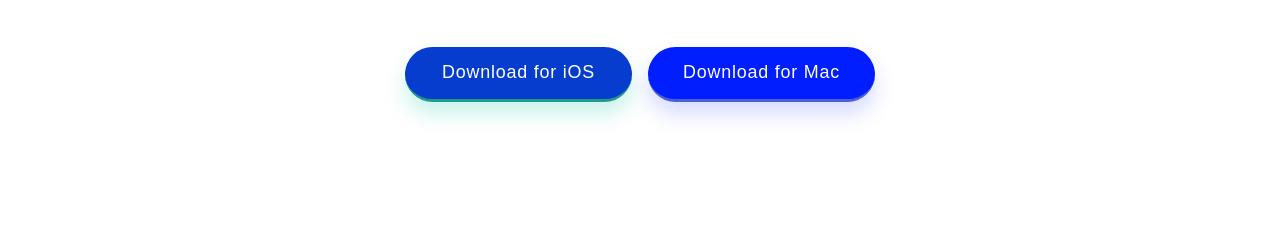
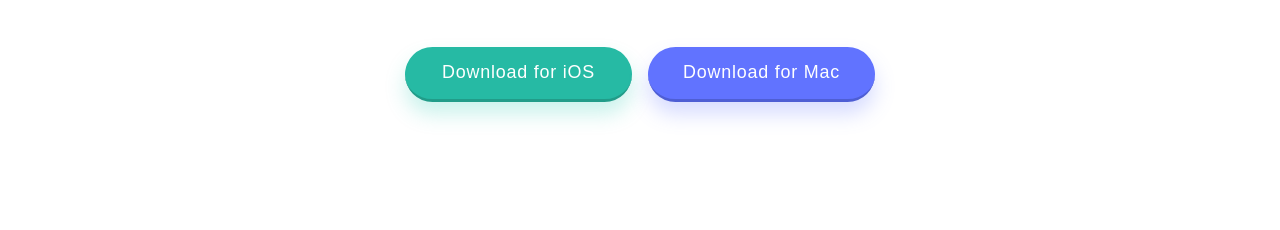
Before and after one commit to Cheosphere/clipboard-landing-page-master, a plain HTML site: page index.html in a window 1280 px wide. Shown: the part 439-669 px from the top of the page. Drawn offline with Linux system fonts and the light colour scheme; a web font is replaced by a local one.

Commit message:
Modificando color de botones_v3

```diff
--- a/style.css
+++ b/style.css
@@ -6,8 +6,8 @@
 }
 
 :root {
-    --strong-cyan: hsl(224, 93%, 42%);
-    --light-blue: hsl(233, 100%, 50%);
+    --strong-cyan: hsl(171, 66%, 44%);
+    --light-blue: hsl(233, 100%, 69%);
     --dark-grayish-blue: hsl(210, 10%, 33%);
     --grayish-blue: hsl(201, 11%, 66%);
 }
```
